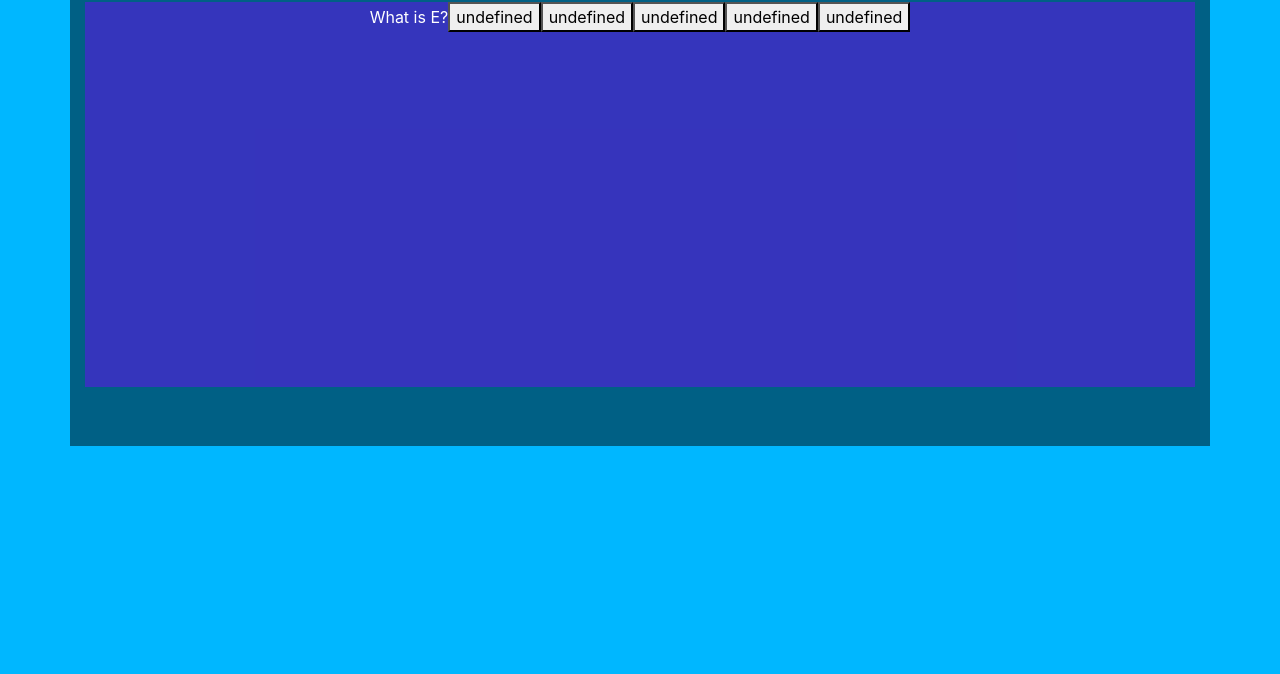
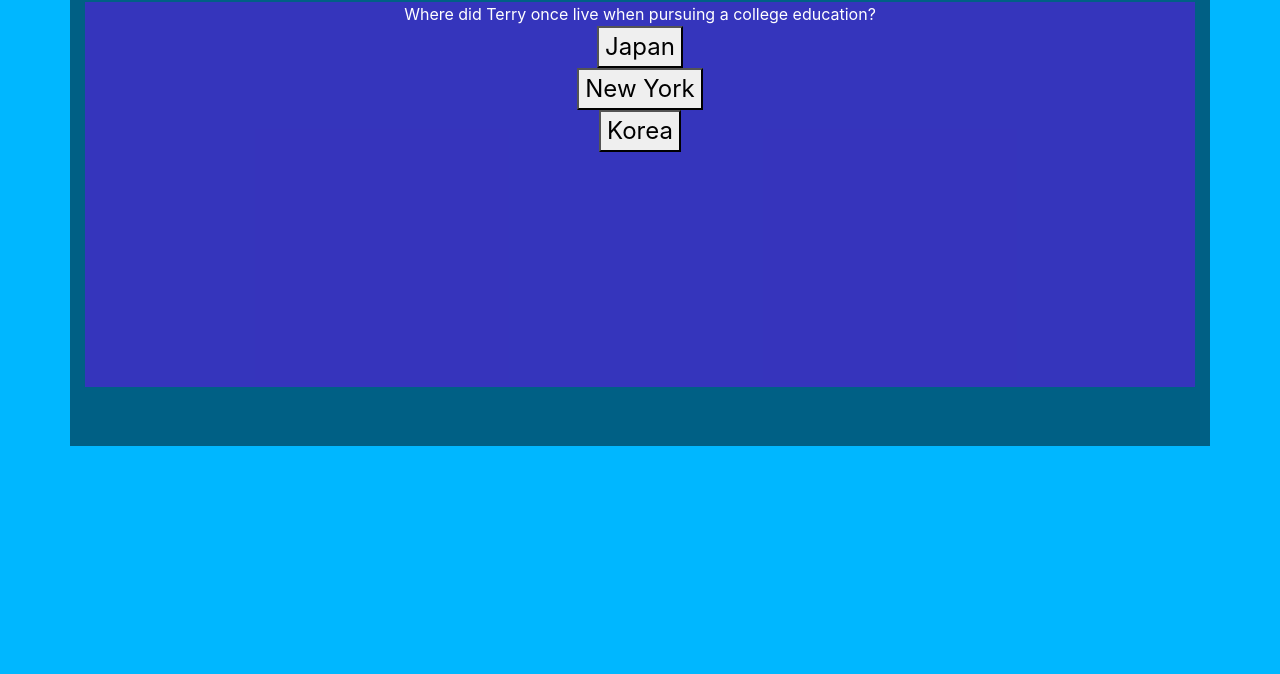
Before and after one commit to DAnMaN15726/TriviaGame, a plain HTML site: page index.html in a window 1280 px wide. Shown: the part 126-800 px from the top of the page. Drawn offline with nearby package versions, Linux system fonts and the light colour scheme.

Commit message:
Commiting for advice with the TAs

```diff
--- a/assets/css/style.css
+++ b/assets/css/style.css
@@ -44,3 +44,14 @@ h2{
     display:flex;
     align-items:center;
 }
+
+
+
+.buton{
+
+    font-size: 1.5em;
+    left:0;
+
+
+
+}
--- a/assets/javascript/app.js
+++ b/assets/javascript/app.js
@@ -7,48 +7,110 @@ let x = 0;
 
 
 const QandA = [
-    {
+            {
+                question: "Where did Terry once live when pursuing a college education?",
+                answer: [
+                    {
+                        choice: "Japan",
+                        correct: "Japan"
+                    },
+                    {
+                        choice: "New York",
+                        correct: "Japan"
+                    },
+                    {
+                        choice: "Korea",
+                        correct: "Japan"
+                    }
 
-        set:
-        [
 
-            {
-                Question: "What is A?",
-                Answer: "A"
+                ]
             },
 
 
             {
-                Question: "What is B?",
-                Answer: "B"
+                question: "What hidden talent did Terry have?",
+                answer: [
+                    {
+                        choice: "Gym Talent",
+                        correct: "Artistic Talent"
+                    },
+                    {
+                        choice: "Artistic Talent",
+                        correct: "Artistic Talent"
+                    },
+                    {
+                        choice: "Musical Talent",
+                        correct: "Artistic Talent"
+                    }
+
+
+                ]
             },
 
 
             {
-                Question: "What is C?",
-                Answer: "C"
+                question: "Who disappeared after the pilot of the show and was never seen again?",
+                answer: [
+                    {
+                        choice: "Pimento",
+                        correct: "Detective Daniels"
+                    },
+                    {
+                        choice: "Scully",
+                        correct: "Detective Daniels"
+                    },
+                    {
+                        choice: "Detective Daniels",
+                        correct: "Detective Daniels"
+                    }
+
+
+                ]
             },
 
 
             {
-                Question: "What is D?",
-                Answer: "D"
+                question: "How many brothers does Amy have?",
+                answer: [
+                    {
+                        choice: "One",
+                        correct: "Seven"
+                    },
+                    {
+                        choice: "Five",
+                        correct: "Seven"
+                    },
+                    {
+                        choice: "Seven",
+                        correct: "Seven"
+                    }
+
+
+                ]
             },
 
 
             {
-                Question: "What is E?",
-                Answer: "E"
-            }
-        ]
-    }
+                question: "Who is the Pontiac Bandit?",
+                answer: [
+                    {
+                        choice: "Raymond",
+                        correct: "Doug Judy"
+                    },
+                    {
+                        choice: "Doug Judy",
+                        correct: "Doug Judy"
+                    },
+                    {
+                        choice: "Hitchcock",
+                        correct: "Doug Judy"
+                    }
 
 
-
-
-
-
-];
+                ]
+            }
+        ];
 
 
 
@@ -125,9 +187,12 @@ let countdown = {
 
     questions: function(){
 
-        for (let i = 0; i < QandA[0].set.length; i++){
-            console.log(QandA[0].set[i].Question);
-            $("#container2").text(QandA[0].set[i].Question);
+        for (let i = 0; i < QandA.length; i++){
+
+
+            console.log(QandA[i].question);
+            $("#container2").text(QandA[i].question);
+            $("#container2").append("</br>");
             countdown.answer(i);
 
 
@@ -144,20 +209,63 @@ let countdown = {
 
     answer: function(index){
         // console.log(QandA[0].set[index].Question);
-
+        x = index;
         let y = 0;
-        for(let i = 0; i < QandA[0].set.length; i++){
+        for(let i = 0; i < QandA.length; i++){
 
             y++;
-            let buton = $("<button>"+ QandA[0].set[index].answer + "</button>")
+            let buton = $("<button>"+ QandA[index].answer[i].choice + "</button> </br>");
 
             buton.attr("id", y);
             buton.attr("class", "buton");
+            // buton.attr("style", "float: left");
 
             buton.appendTo("#container2");
-            console.log(y);
+
+
+            console.log(QandA[index].answer[i].choice);
+
         }
 
+
+
+
+        $("#1").click(function(){
+            console.log("1");
+            checker(index, 1);
+        });
+
+        $("#2").click(function(){
+            console.log("2");
+            checker(index, 2);
+        });
+
+        $("#3").click(function(){
+            console.log("3");
+            checker(index, 3);
+        });
+
+
+
+
+
+
+
+
+
+
+
+
+
+
+
+
+
+
+
+    },
+    checker: function(ind, number){
+        console.log(ind);
 
     }
 
--- a/index.html
+++ b/index.html
@@ -11,7 +11,7 @@
         <Header>
             <div class = "container-fluid">
                 <nav class = "navbar navbar-expand-lg navbar-dark bg-dark">
-                    <a class = "navbar-brand" href = "#">Trivia Up In This!!</a>
+                    <a class = "navbar-brand" href = "#">Trivia Up In This!! How Well Do You Know Brooklyn 99?</a>
                 </nav>
             </div>
         </Header>
```
